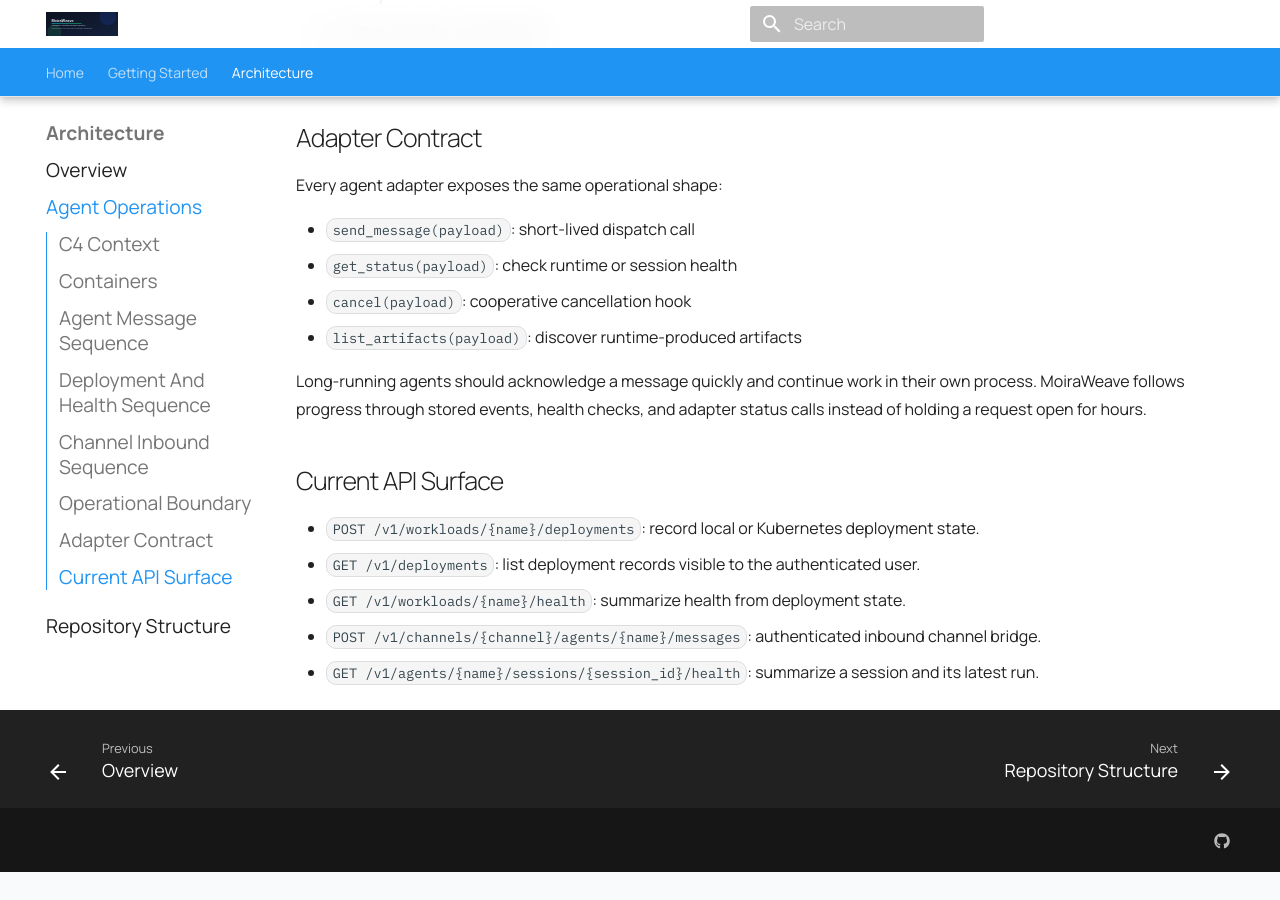
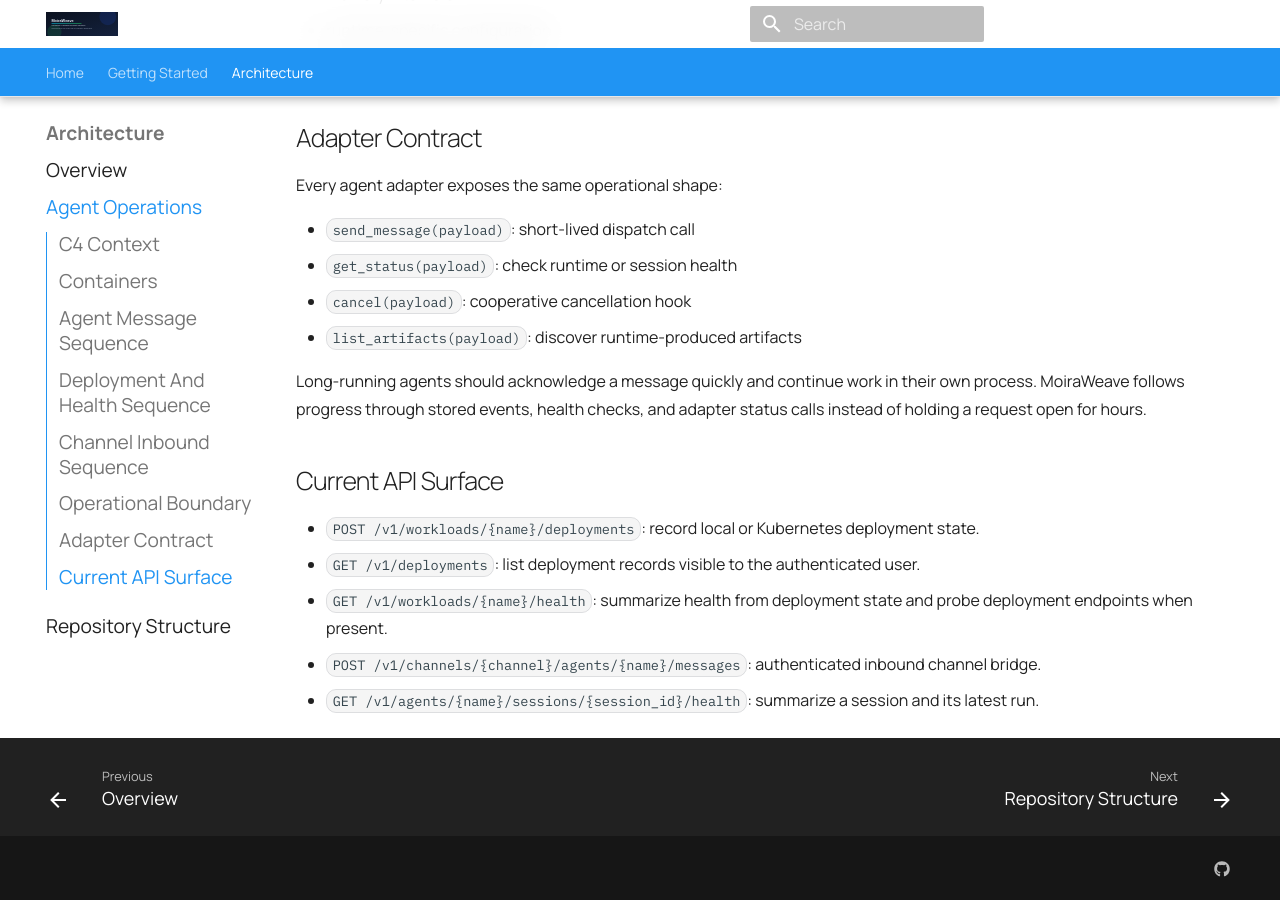
Before and after one commit to moiraweave-labs/moiraweave-docs, an MkDocs documentation site: the page built from docs/agent-ops-architecture.md, in a window 1280 px wide and 900 px high, scrolled down 3306 px. Built offline with MkDocs 1.6.1 and Material for MkDocs 9.7.7, drawn with Linux system fonts in a browser that asks for light colours; comment, search, counter and statistics services are not loaded; before the commit the page ends 4178 px from its top, so only the background shows below that.

Commit message:
docs: clarify deployment health probes

```diff
--- a/docs/agent-ops-architecture.md
+++ b/docs/agent-ops-architecture.md
@@ -160,6 +160,6 @@ checks, and adapter status calls instead of holding a request open for hours.
 
 - `POST /v1/workloads/{name}/deployments`: record local or Kubernetes deployment state.
 - `GET /v1/deployments`: list deployment records visible to the authenticated user.
-- `GET /v1/workloads/{name}/health`: summarize health from deployment state.
+- `GET /v1/workloads/{name}/health`: summarize health from deployment state and probe deployment endpoints when present.
 - `POST /v1/channels/{channel}/agents/{name}/messages`: authenticated inbound channel bridge.
 - `GET /v1/agents/{name}/sessions/{session_id}/health`: summarize a session and its latest run.
```
